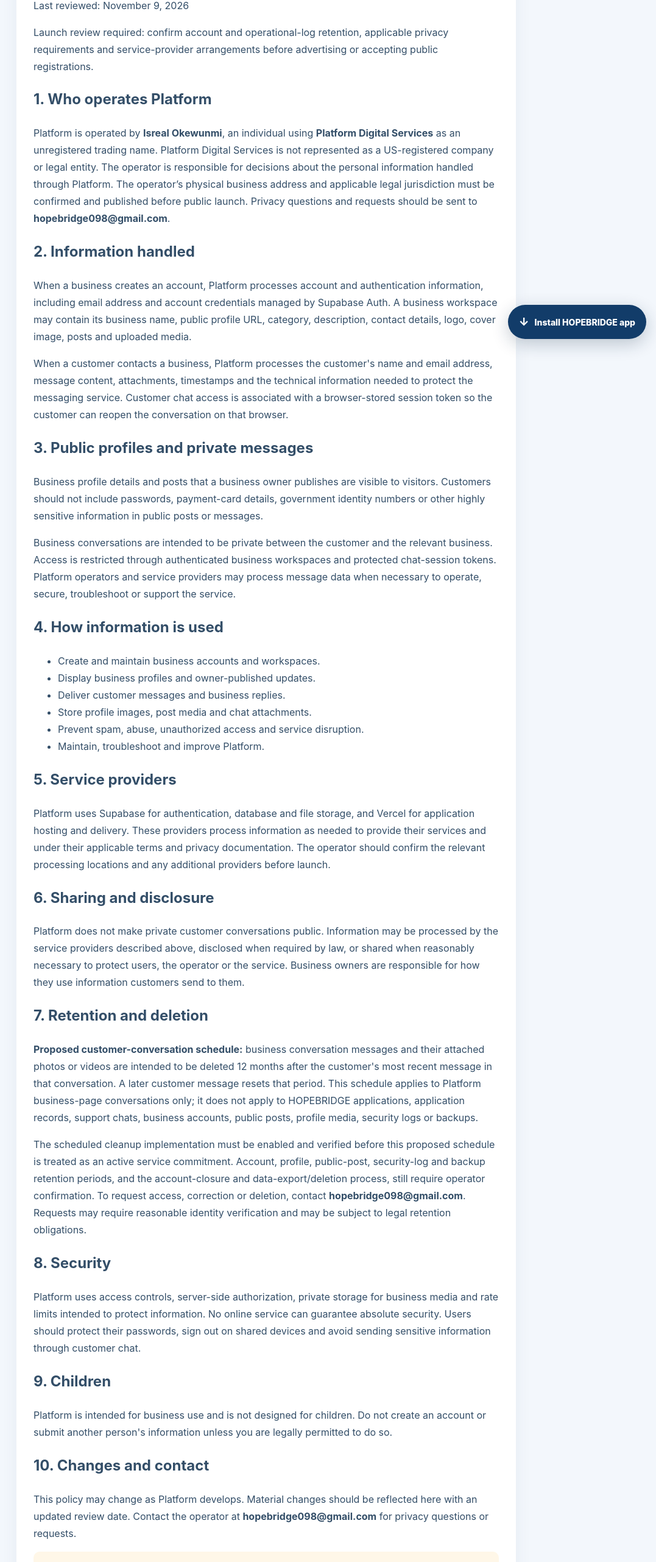
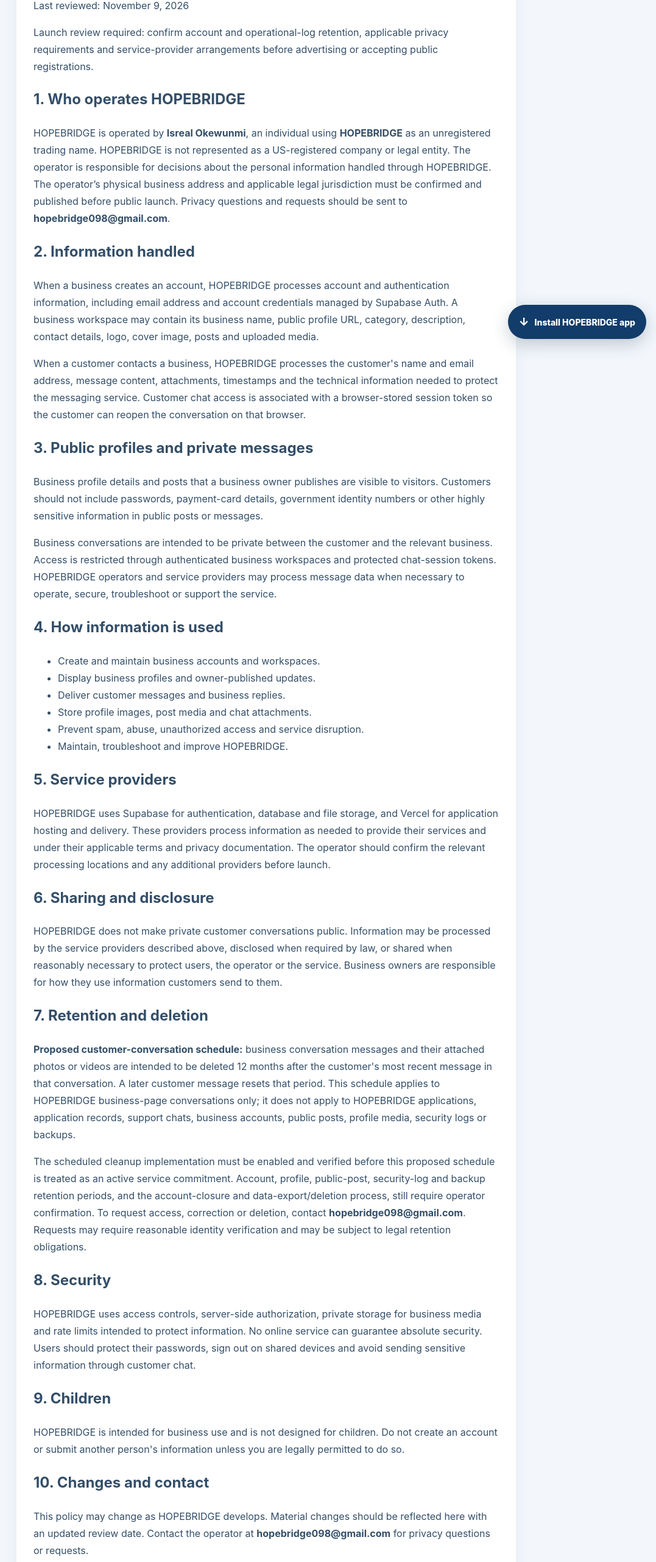
Before and after one commit to agentsarahmitchell56-code/USHopeBridge, a Next.js app: page /platform/privacy in a window 1280 px wide. Shown: the part 228-2790 px from the top of the page at 61% size, without its empty margins (203-1280 px from the left). Built offline with nearby package versions, Linux system fonts and the light colour scheme.

Commit message:
Rebrand public workspace as HOPEBRIDGE

```diff
--- a/app/platform/privacy/page.tsx
+++ b/app/platform/privacy/page.tsx
@@ -1,32 +1,32 @@
 import Link from "next/link";
 
 export const metadata = {
-  title: "Privacy Policy | Platform",
-  description: "How Platform handles business account, public profile, customer message and media information.",
+  title: "Privacy Policy | HOPEBRIDGE",
+  description: "How HOPEBRIDGE handles business account, public profile, customer message and media information.",
 };
 
 const draftNotice = "Launch review required: confirm account and operational-log retention, applicable privacy requirements and service-provider arrangements before advertising or accepting public registrations.";
 
-export default function PlatformPrivacyPage() {
+export default function HOPEBRIDGEPrivacyPage() {
   return (
     <main style={{ minHeight: "75vh", background: "#f3f7fc", padding: "38px 16px 60px" }}>
       <article style={{ maxWidth: 820, margin: "0 auto", padding: 28, borderRadius: 18, background: "white", color: "#334e68", lineHeight: 1.75, boxShadow: "0 8px 28px #15395f10" }}>
-        <Link href="/" style={{ color: "#15395f", fontWeight: 900, textDecoration: "none", letterSpacing: ".08em" }}>PLATFORM</Link>
+        <Link href="/" style={{ color: "#15395f", fontWeight: 900, textDecoration: "none", letterSpacing: ".08em" }}>HOPEBRIDGE</Link>
         <p style={{ marginTop: 24, color: "#a15c12", fontSize: 13, fontWeight: 800 }}>DRAFT — NOT READY FOR PUBLIC PROMOTION</p>
         <h1 style={{ color: "#15395f" }}>Privacy Policy</h1>
         <p>Last reviewed: November 9, 2026</p>
         <p>{draftNotice}</p>
 
-        <h2>1. Who operates Platform</h2>
-        <p>Platform is operated by <strong>Isreal Okewunmi</strong>, an individual using <strong>Platform Digital Services</strong> as an unregistered trading name. Platform Digital Services is not represented as a US-registered company or legal entity. The operator is responsible for decisions about the personal information handled through Platform. The operator’s physical business address and applicable legal jurisdiction must be confirmed and published before public launch. Privacy questions and requests should be sent to <strong>hopebridge098@gmail.com</strong>.</p>
+        <h2>1. Who operates HOPEBRIDGE</h2>
+        <p>HOPEBRIDGE is operated by <strong>Isreal Okewunmi</strong>, an individual using <strong>HOPEBRIDGE</strong> as an unregistered trading name. HOPEBRIDGE is not represented as a US-registered company or legal entity. The operator is responsible for decisions about the personal information handled through HOPEBRIDGE. The operator’s physical business address and applicable legal jurisdiction must be confirmed and published before public launch. Privacy questions and requests should be sent to <strong>hopebridge098@gmail.com</strong>.</p>
 
         <h2>2. Information handled</h2>
-        <p>When a business creates an account, Platform processes account and authentication information, including email address and account credentials managed by Supabase Auth. A business workspace may contain its business name, public profile URL, category, description, contact details, logo, cover image, posts and uploaded media.</p>
-        <p>When a customer contacts a business, Platform processes the customer&apos;s name and email address, message content, attachments, timestamps and the technical information needed to protect the messaging service. Customer chat access is associated with a browser-stored session token so the customer can reopen the conversation on that browser.</p>
+        <p>When a business creates an account, HOPEBRIDGE processes account and authentication information, including email address and account credentials managed by Supabase Auth. A business workspace may contain its business name, public profile URL, category, description, contact details, logo, cover image, posts and uploaded media.</p>
+        <p>When a customer contacts a business, HOPEBRIDGE processes the customer&apos;s name and email address, message content, attachments, timestamps and the technical information needed to protect the messaging service. Customer chat access is associated with a browser-stored session token so the customer can reopen the conversation on that browser.</p>
 
         <h2>3. Public profiles and private messages</h2>
         <p>Business profile details and posts that a business owner publishes are visible to visitors. Customers should not include passwords, payment-card details, government identity numbers or other highly sensitive information in public posts or messages.</p>
-        <p>Business conversations are intended to be private between the customer and the relevant business. Access is restricted through authenticated business workspaces and protected chat-session tokens. Platform operators and service providers may process message data when necessary to operate, secure, troubleshoot or support the service.</p>
+        <p>Business conversations are intended to be private between the customer and the relevant business. Access is restricted through authenticated business workspaces and protected chat-session tokens. HOPEBRIDGE operators and service providers may process message data when necessary to operate, secure, troubleshoot or support the service.</p>
 
         <h2>4. How information is used</h2>
         <ul>
@@ -35,30 +35,30 @@ export default function PlatformPrivacyPage() {
           <li>Deliver customer messages and business replies.</li>
           <li>Store profile images, post media and chat attachments.</li>
           <li>Prevent spam, abuse, unauthorized access and service disruption.</li>
-          <li>Maintain, troubleshoot and improve Platform.</li>
+          <li>Maintain, troubleshoot and improve HOPEBRIDGE.</li>
         </ul>
 
         <h2>5. Service providers</h2>
-        <p>Platform uses Supabase for authentication, database and file storage, and Vercel for application hosting and delivery. These providers process information as needed to provide their services and under their applicable terms and privacy documentation. The operator should confirm the relevant processing locations and any additional providers before launch.</p>
+        <p>HOPEBRIDGE uses Supabase for authentication, database and file storage, and Vercel for application hosting and delivery. These providers process information as needed to provide their services and under their applicable terms and privacy documentation. The operator should confirm the relevant processing locations and any additional providers before launch.</p>
 
         <h2>6. Sharing and disclosure</h2>
-        <p>Platform does not make private customer conversations public. Information may be processed by the service providers described above, disclosed when required by law, or shared when reasonably necessary to protect users, the operator or the service. Business owners are responsible for how they use information customers send to them.</p>
+        <p>HOPEBRIDGE does not make private customer conversations public. Information may be processed by the service providers described above, disclosed when required by law, or shared when reasonably necessary to protect users, the operator or the service. Business owners are responsible for how they use information customers send to them.</p>
 
         <h2>7. Retention and deletion</h2>
-        <p><strong>Proposed customer-conversation schedule:</strong> business conversation messages and their attached photos or videos are intended to be deleted 12 months after the customer&apos;s most recent message in that conversation. A later customer message resets that period. This schedule applies to Platform business-page conversations only; it does not apply to HOPEBRIDGE applications, application records, support chats, business accounts, public posts, profile media, security logs or backups.</p>
+        <p><strong>Proposed customer-conversation schedule:</strong> business conversation messages and their attached photos or videos are intended to be deleted 12 months after the customer&apos;s most recent message in that conversation. A later customer message resets that period. This schedule applies to HOPEBRIDGE business-page conversations only; it does not apply to HOPEBRIDGE applications, application records, support chats, business accounts, public posts, profile media, security logs or backups.</p>
         <p>The scheduled cleanup implementation must be enabled and verified before this proposed schedule is treated as an active service commitment. Account, profile, public-post, security-log and backup retention periods, and the account-closure and data-export/deletion process, still require operator confirmation. To request access, correction or deletion, contact <strong>hopebridge098@gmail.com</strong>. Requests may require reasonable identity verification and may be subject to legal retention obligations.</p>
 
         <h2>8. Security</h2>
-        <p>Platform uses access controls, server-side authorization, private storage for business media and rate limits intended to protect information. No online service can guarantee absolute security. Users should protect their passwords, sign out on shared devices and avoid sending sensitive information through customer chat.</p>
+        <p>HOPEBRIDGE uses access controls, server-side authorization, private storage for business media and rate limits intended to protect information. No online service can guarantee absolute security. Users should protect their passwords, sign out on shared devices and avoid sending sensitive information through customer chat.</p>
 
         <h2>9. Children</h2>
-        <p>Platform is intended for business use and is not designed for children. Do not create an account or submit another person&apos;s information unless you are legally permitted to do so.</p>
+        <p>HOPEBRIDGE is intended for business use and is not designed for children. Do not create an account or submit another person&apos;s information unless you are legally permitted to do so.</p>
 
         <h2>10. Changes and contact</h2>
-        <p>This policy may change as Platform develops. Material changes should be reflected here with an updated review date. Contact the operator at <strong>hopebridge098@gmail.com</strong> for privacy questions or requests.</p>
+        <p>This policy may change as HOPEBRIDGE develops. Material changes should be reflected here with an updated review date. Contact the operator at <strong>hopebridge098@gmail.com</strong> for privacy questions or requests.</p>
 
         <p style={{ padding: 14, borderRadius: 10, background: "#fff7e8", color: "#87520b", fontSize: 13 }}>This is a product-specific draft, not legal advice. Confirm the retention automation, account and backup retention, applicable jurisdictions and service-provider arrangements before public launch.</p>
-        <p><Link href="/platform/terms" style={{ color: "#1768dc" }}>Platform Terms &amp; Conditions</Link> · <Link href="/" style={{ color: "#1768dc" }}>Return to Platform</Link></p>
+        <p><Link href="/platform/terms" style={{ color: "#1768dc" }}>HOPEBRIDGE Terms &amp; Conditions</Link> · <Link href="/" style={{ color: "#1768dc" }}>Return to HOPEBRIDGE</Link></p>
       </article>
     </main>
   );
```
